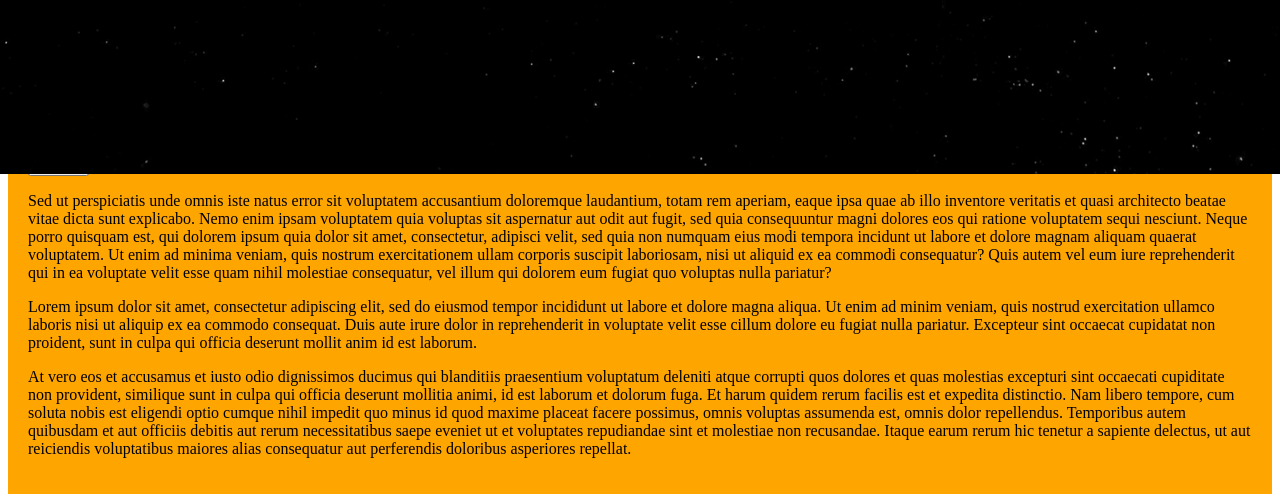
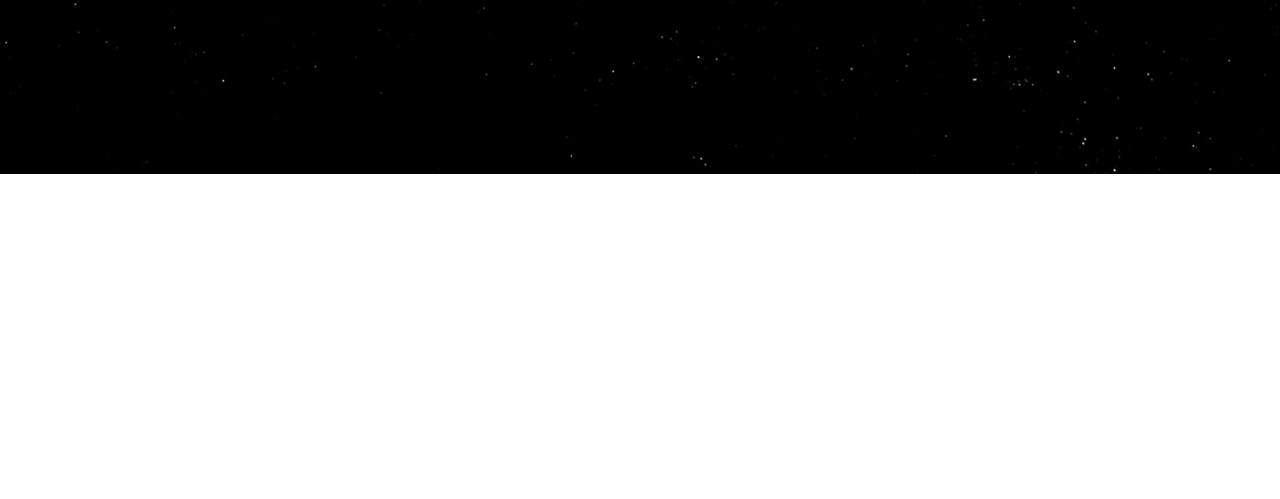
Before and after one commit to kaylacasale/kayla-portfolio, a React (Create React App) app: page / in a window 1280 px wide. Shown: the part 626-1125 px from the top of the page. After the commit the page ends 800 px from the top, so only its background shows below. Built offline with nearby package versions, Linux system fonts and the light colour scheme; a web font is replaced by a local one.

Commit message:
got twinkling background animation to display correctly

```diff
--- a/package.json
+++ b/package.json
@@ -11,6 +11,7 @@
     "bootstrap": "^5.2.3",
     "react": "17.0.2",
     "react-animated-cursor": "^2.5.2",
+    "react-animations": "^1.0.0",
     "react-dom": "17.0.2",
     "react-helmet": "^6.1.0",
     "react-scripts": "5.0.1",
--- a/src/App.js
+++ b/src/App.js
@@ -6,6 +6,7 @@ import AnimatedCursor from "react-animated-cursor";
 // import Head from "./components/Head";
 import Background from "./components/Background"
 import { Helmet } from "react-helmet"
+// import { animations } from 'react-animations'
 
 function App() {
   return (
@@ -31,3 +32,5 @@ export default App;
 //* install and import npm react-helmet (substitutes <head> tag in react)
 //* install and import npm webkit ('npm i webkit-npm`)
 // https://www.npmjs.com/package/webkit-npm
+//* install npm react animation ('npm i react-animation')
+// https://www.npmjs.com/package/react-animation
--- a/src/components/Background.js
+++ b/src/components/Background.js
@@ -1,4 +1,5 @@
 import React from 'react';
+import { animations } from 'react-animations'
 
 import '../styles/Background.css'
 
--- a/src/components/Section.js
+++ b/src/components/Section.js
@@ -23,49 +23,7 @@ const styles = {
 function Section() {
   // TODO: Add a style attribute to `section`
   return (
-    <section style={styles.section} className="section">
-      <h2 style={styles.h2}>Lorem Ipsum Dolor Sit Amet</h2>
-      <button style={styles.button}>PRESS</button>
-      <p>
-        Sed ut perspiciatis unde omnis iste natus error sit voluptatem
-        accusantium doloremque laudantium, totam rem aperiam, eaque ipsa quae ab
-        illo inventore veritatis et quasi architecto beatae vitae dicta sunt
-        explicabo. Nemo enim ipsam voluptatem quia voluptas sit aspernatur aut
-        odit aut fugit, sed quia consequuntur magni dolores eos qui ratione
-        voluptatem sequi nesciunt. Neque porro quisquam est, qui dolorem ipsum
-        quia dolor sit amet, consectetur, adipisci velit, sed quia non numquam
-        eius modi tempora incidunt ut labore et dolore magnam aliquam quaerat
-        voluptatem. Ut enim ad minima veniam, quis nostrum exercitationem ullam
-        corporis suscipit laboriosam, nisi ut aliquid ex ea commodi consequatur?
-        Quis autem vel eum iure reprehenderit qui in ea voluptate velit esse
-        quam nihil molestiae consequatur, vel illum qui dolorem eum fugiat quo
-        voluptas nulla pariatur?
-      </p>
-      <p>
-        Lorem ipsum dolor sit amet, consectetur adipiscing elit, sed do eiusmod
-        tempor incididunt ut labore et dolore magna aliqua. Ut enim ad minim
-        veniam, quis nostrud exercitation ullamco laboris nisi ut aliquip ex ea
-        commodo consequat. Duis aute irure dolor in reprehenderit in voluptate
-        velit esse cillum dolore eu fugiat nulla pariatur. Excepteur sint
-        occaecat cupidatat non proident, sunt in culpa qui officia deserunt
-        mollit anim id est laborum.
-      </p>
-      <p>
-        At vero eos et accusamus et iusto odio dignissimos ducimus qui
-        blanditiis praesentium voluptatum deleniti atque corrupti quos dolores
-        et quas molestias excepturi sint occaecati cupiditate non provident,
-        similique sunt in culpa qui officia deserunt mollitia animi, id est
-        laborum et dolorum fuga. Et harum quidem rerum facilis est et expedita
-        distinctio. Nam libero tempore, cum soluta nobis est eligendi optio
-        cumque nihil impedit quo minus id quod maxime placeat facere possimus,
-        omnis voluptas assumenda est, omnis dolor repellendus. Temporibus autem
-        quibusdam et aut officiis debitis aut rerum necessitatibus saepe eveniet
-        ut et voluptates repudiandae sint et molestiae non recusandae. Itaque
-        earum rerum hic tenetur a sapiente delectus, ut aut reiciendis
-        voluptatibus maiores alias consequatur aut perferendis doloribus
-        asperiores repellat.
-      </p>
-    </section>
+    <div>Work</div>
   );
 }
 
--- a/src/styles/Background.css
+++ b/src/styles/Background.css
@@ -19,7 +19,7 @@
 
 }
 
-@keyframes move-clouds-back {
+@keyframes move-twink-back {
     from {
         background-position: 0 0;
     }
@@ -60,5 +60,13 @@
 .twinkling {
     background: transparent url(../assets/twinkling.png) repeat top center;
     z-index: 1;
-    animation: move-twinkle-back 200s linear infinite;
+    animation: move-twink-back 200s linear infinite;
 }
+
+.clouds {
+    background: transparent url(../assets/clouds.png) repeat top center;
+    z-index: 2;
+    opacity: .4;
+    animation: move-clouds-back 200s linear infinite;
+
+}
```
Also changed, not shown: 1 other file (tests, documents, lock files or other folders).
